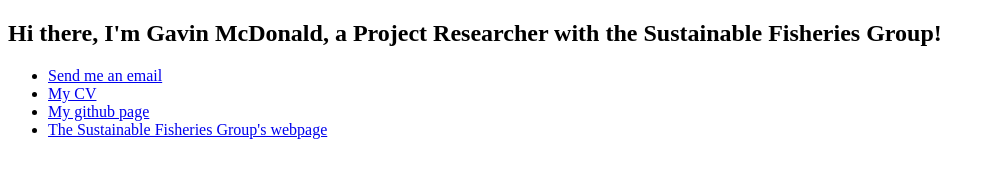
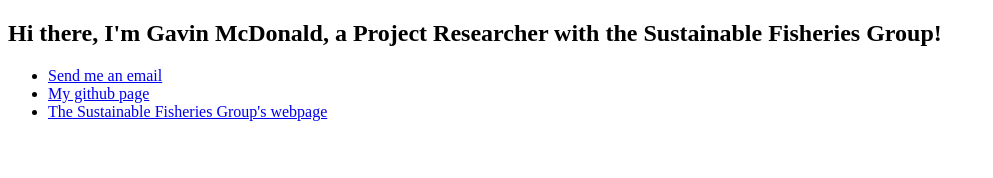
Before and after one commit to gmcdonald-sfg/gmcdonald-sfg.github.io, a plain HTML site: page index.html in a window 1280 px wide. Shown: the whole page, without its empty margins (0-993 px from the left). Drawn offline with Linux system fonts and the light colour scheme.

Commit message:
Update index.html

```diff
--- a/index.html
+++ b/index.html
@@ -14,7 +14,6 @@
 		<footer>
     		<ul>
         		<li><a href="mailto:gmcdonald@bren.ucsb.edu">Send me an email</a></li>
-        		<li><a href="/cv">My CV</a></li>
         		<li><a href="https://github.com/gmcdonald-sfg">My github page</a></li>
         		<li><a href="http://sfg.msi.ucsb.edu/">The Sustainable Fisheries Group's webpage</a></li>
 			</ul>
```
